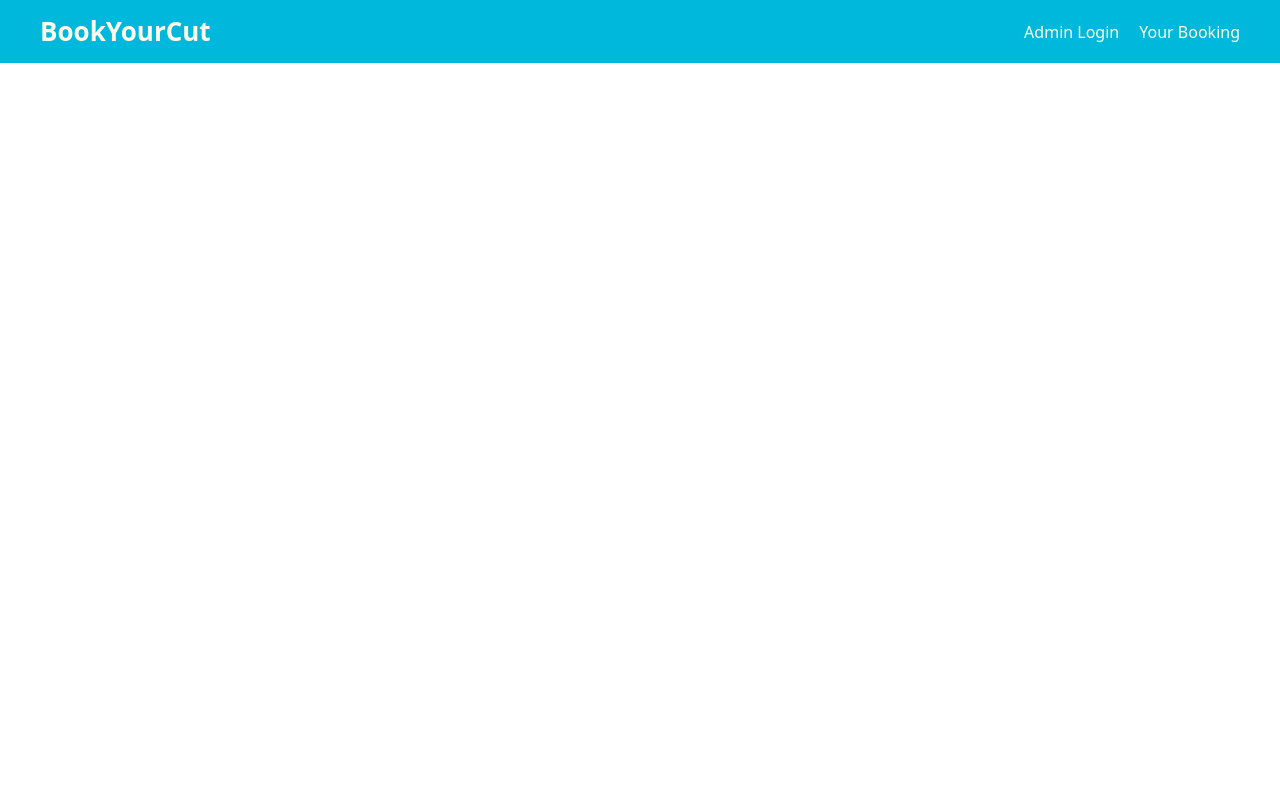
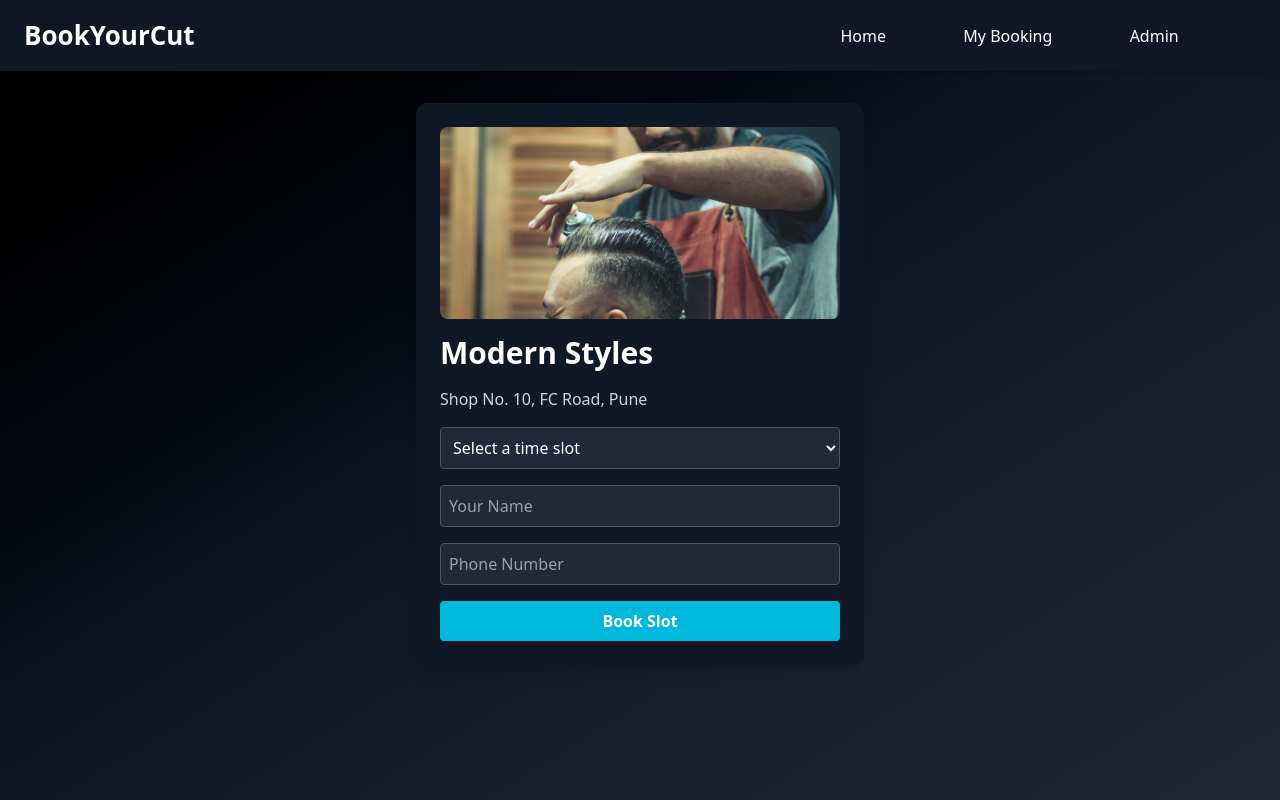
Before and after one commit to Tiwari0808/groomGo, a React (Vite) app: page /book/1 in a window 1280 px wide. Built offline with nearby package versions, Linux system fonts and the light colour scheme.

Commit message:
improved ui/ux

```diff
--- a/src/App.jsx
+++ b/src/App.jsx
@@ -9,16 +9,16 @@ import ShopDetails from './components/ShopDetails'
 
 const App = () => {
   return (
-    <>
+    <div className='min-h-screen bg-gradient-to-br from-black via-gray-900 to-gray-800 text-white'>
     <Navbar/>
     <Routes>
       <Route path='/' element={<Home/>}/>
       <Route path='shopDetails/:id' element={<ShopDetails/>}/>
-      <Route path='/book' element={<Book/>}/>
+      <Route path='/book/:id' element={<Book/>}/>
       <Route path='admin' element={<Admin/>}/>
       <Route path='/bookings' element={<Bookings/>}/>
     </Routes>
-    </>
+    </div>
   )
 }
 
--- a/src/components/Book.jsx
+++ b/src/components/Book.jsx
@@ -1,7 +1,7 @@
 import { useParams } from "react-router-dom";
 import { useState } from "react";
-import pic4 from '../assets/images/pic4.jpg'
-import pic3 from '../assets/images/pic6.jpg'
+import pic4 from '../assets/images/pic4.jpg';
+import pic3 from '../assets/images/pic6.jpg';
 
 const shops = [
   { id: '0', name: "Gentlemen's Cut", address: 'Shop No. G112, MG Road, Pune', image: pic4 },
@@ -12,12 +12,29 @@ export default function Book() {
   const { id } = useParams();
   const shop = shops[id];
 
+
+
   const [selectedSlot, setSelectedSlot] = useState('');
   const [name, setName] = useState('');
   const [phone, setPhone] = useState('');
 
+
+  const bookingData = {
+    name,
+    selectedSlot,
+    phone
+  }
+
+  const clearData = ()=>{
+    setName('');
+    setSelectedSlot('');
+    setPhone('')
+  }
+
   const handleSubmit = (e) => {
     e.preventDefault();
+    console.log(bookingData);
+    clearData();
     // TODO: Save booking to Firestore
     alert(`Booked for ${name} at ${selectedSlot}`);
   };
@@ -29,14 +46,19 @@ export default function Book() {
   });
 
   return (
-    <div className="p-4 max-w-[300px] mx-auto border rounded-[10px]">
-      <img src={shops[id].image} className="max-h-[180px] w-full bg-cover bg-center"/>
-      <h1 className="text-2xl font-bold mb-2">{shop.name}</h1>
-      <p className="mb-4 text-gray-600">{shop.address}</p>
+  <div className="p-6 max-w-md mx-auto mt-8 bg-gray-900 text-white rounded-xl shadow-lg space-y-4">
+    <img
+      src={shop.image}
+      alt={shop.name}
+      className="h-48 w-full object-cover rounded-lg"
+    />
 
-      <form onSubmit={handleSubmit} className="space-y-4">
+    <h1 className="text-3xl font-bold mt-4">{shop.name}</h1>
+    <p className="text-gray-300">{shop.address}</p>
+
+    <form onSubmit={handleSubmit} className="space-y-4 mt-4">
       <select
-          className="w-full border p-2 rounded"
+        className="w-full bg-gray-800 border border-gray-600 p-2 rounded focus:outline-none focus:ring-2 focus:ring-cyan-400"
         value={selectedSlot}
         onChange={(e) => setSelectedSlot(e.target.value)}
         required
@@ -50,24 +72,29 @@ export default function Book() {
       <input
         type="text"
         placeholder="Your Name"
-          className="w-full border p-2 rounded"
+        className="w-full bg-gray-800 border border-gray-600 p-2 rounded placeholder-gray-400 focus:outline-none focus:ring-2 focus:ring-cyan-400"
         value={name}
         onChange={(e) => setName(e.target.value)}
         required
       />
+
       <input
         type="tel"
         placeholder="Phone Number"
-          className="w-full border p-2 rounded"
+        className="w-full bg-gray-800 border border-gray-600 p-2 rounded placeholder-gray-400 focus:outline-none focus:ring-2 focus:ring-cyan-400"
         value={phone}
         onChange={(e) => setPhone(e.target.value)}
         required
       />
 
-        <button type="submit" className="bg-blue-600 text-white px-4 py-2 rounded">
+      <button
+        type="submit"
+        className="w-full bg-cyan-500 hover:bg-cyan-600 transition text-white font-semibold px-4 py-2 rounded"
+      >
         Book Slot
       </button>
     </form>
   </div>
 );
+
 }
--- /dev/null
+++ b/src/components/Hero.jsx
@@ -0,0 +1,6 @@
+// In Hero.jsx
+export default function Hero() {
+  return (
+   <></>
+  );
+}
--- a/src/components/Home.jsx
+++ b/src/components/Home.jsx
@@ -1,6 +1,7 @@
 import ShopCard from "./shopCard";
 import pic4 from '../assets/images/pic4.jpg'
 import pic3 from '../assets/images/pic6.jpg'
+import Hero from "./Hero";
 export default function Home() {
   const shops = [
     { id: '0', name: "Gentlemen's Cut", address: 'Shop No. G112, MG Road, Pune', image: pic4 },
@@ -9,7 +10,23 @@ export default function Home() {
 
   return (
     <div className="p-4 grid grid-cols-1 md:grid-cols-1 lg:px-30 gap-4">
-      <h2 className="text-[20px] font-medium">Choose Your Style Now</h2>
+      <section className="bg-gradient-to-br from-black via-gray-900 to-gray-800 text-white py-16 px-6 md:px-12 my-[5%]">
+        <div className="max-w-5xl mx-auto text-center">
+          <h1 className="text-4xl md:text-6xl font-bold mb-6">
+            Book Your Haircut Without Waiting
+          </h1>
+          <p className="text-lg md:text-xl text-gray-300 mb-8">
+            Find nearby barber shops and book your slot to skip the line. Save time. Look sharp. Stay ahead.
+          </p>
+          <a
+            href="#nearbyShops"
+            className="inline-block bg-white text-black font-semibold px-6 py-3 rounded-full hover:bg-gray-200 transition"
+          >
+            Explore Barber Shops
+          </a>
+        </div>
+      </section>
+      <h2 id="nearbyShops" className="text-[20px] font-medium scroll-mt-20">Shops Near You</h2>
       {shops.map((shop) => (
         <ShopCard key={shop.id} shop={shop} />
       ))}
--- a/src/components/Navbar.jsx
+++ b/src/components/Navbar.jsx
@@ -4,13 +4,14 @@ const Navbar = () => {
     const navigate = useNavigate();
   return (
     <>
-    <nav className="bg-cyan-500 px-10 py-3 flex items-center text-amber-50 justify-between" >
+    <nav className="bg-gray-900 text-white px-6 py-4 shadow-md flex justify-between items-center sticky" >
         <div onClick={()=>navigate('/')} className="">
            <h2 className="text-[26px] font-bold cursor-pointer">BookYourCut</h2>
         </div>
-        <div className="flex">
-            <p onClick={()=>navigate('/admin')} className="cursor-pointer">Admin Login</p>
-            <p onClick={()=>navigate('/bookings')} className="cursor-pointer ml-5">Your Booking</p>
+        <div className="flex w-[40%] justify-evenly">
+            <a onClick={()=>navigate('/')} className="cursor-pointer hover:text-gray-300">Home</a>
+            <a onClick={()=>navigate('/bookings')} className="cursor-pointer hover:text-gray-300">My Booking</a>
+            <a onClick={()=>navigate('/admin')} className="cursor-pointer hover:text-gray-300">Admin</a>
         </div>
     </nav>
     </>
--- a/src/components/ShopCard.jsx
+++ b/src/components/ShopCard.jsx
@@ -3,10 +3,10 @@ import { Link } from "react-router-dom";
 export default function ShopCard({ shop }) {
     return (
         <Link to={`/shopDetails/${shop.id}`}>
-            <div className="border rounded-lg overflow-hidden hover:shadow-lg">
+            <div className="border  border-gray-700 bg-gray-800 rounded-xl overflow-hidden hover:shadow-xl transition">
                 <img src={shop.image} alt={shop.name} className="h-[50vh] w-full object-cover object-center" />
-                <div className="p-4 bg-amber-200">
-                 <h2 className="text-xl font-semibold">{shop.name}</h2>
+                <div className="p-4">
+                 <h2 className="text-xl font-semibold text-white">{shop.name}</h2>
                  <p className="text-gray-600">{shop.address}</p>
                 </div>
             </div>
--- a/src/components/ShopDetails.jsx
+++ b/src/components/ShopDetails.jsx
@@ -11,21 +11,42 @@ const ShopDetails = () => {
         { id: '2', name: 'Modern Styles', address: 'Shop No. 10, FC Road, Pune', image: pic3 },
     ];
     return (
-        <div className="flex flex-col px-2 py-2 gap-5 md:gap-9 md:px-15">
-            <div className="w-full flex flex-col gap-5 justify-center items-center" >
-                <img src={shops[id].image} className="bg-cover bg-center w-full md:w-[50%] h-[50vh]" />
-                <button onClick={()=>navigate('/book')} className="bg-cyan-500 p-2 rounded-[8px] text-white cursor-pointer">Book Now</button>
+        <div className="flex flex-col px-4 py-6 gap-8 md:gap-12 md:px-12 bg-gray-900 text-white rounded-xl max-w-4xl mx-auto shadow-2xl">
+
+            {/* Image and Button */}
+            <div className="w-full flex flex-col gap-6 items-center text-center">
+                <img
+                    src={shops[id].image}
+                    alt={shops[id].name}
+                    className="w-full md:w-[60%] h-[50vh] object-cover rounded-xl shadow-md"
+                />
+                <button
+                    onClick={() => navigate(`/book/${id}`)}
+                    className="bg-cyan-500 hover:bg-cyan-600 px-6 py-2 text-white font-semibold text-lg rounded-full transition duration-200"
+                >
+                    Book Now
+                </button>
             </div>
+
+            {/* Shop Info */}
+            <div className="space-y-4">
+                <h2 className="text-2xl lg:text-3xl font-bold">{shops[id].name}</h2>
+                <p className="text-gray-300 leading-relaxed">
+                    Lorem ipsum dolor sit amet consectetur adipisicing elit. Corporis
+                    voluptatem necessitatibus dolores dolore dolor rerum quis. Eum
+                    recusandae molestiae quo possimus eos explicabo consequuntur
+                    veritatis?
+                </p>
+            </div>
+
+            {/* Gallery */}
             <div>
-                <h2 className="text-[20px] lg:text-[24px] font-medium">{`${shops[id].name}`}</h2>
-                <p>Lorem ipsum, dolor sit amet consectetur adipisicing elit. Corporis voluptatem necessitatibus dolores dolore dolor rerum quis. Eum recusandae molestiae quo possimus eos explicabo consequuntur veritatis?</p>
-            </div>
-            <div>
-                <h2 className="text-[20px] lg:text-[24px] font-medium mb-5">Gallary</h2>
+                <h2 className="text-2xl font-bold mb-4">Gallery</h2>
                 <Gallery />
             </div>
         </div>
-    )
+    );
+
 }
 
 export default ShopDetails
--- a/src/index.css
+++ b/src/index.css
@@ -1 +1,5 @@
 @import "tailwindcss";
+
+html {
+  scroll-behavior: smooth;
+}
```
Lines whose indentation alone changed are shown as unchanged.
